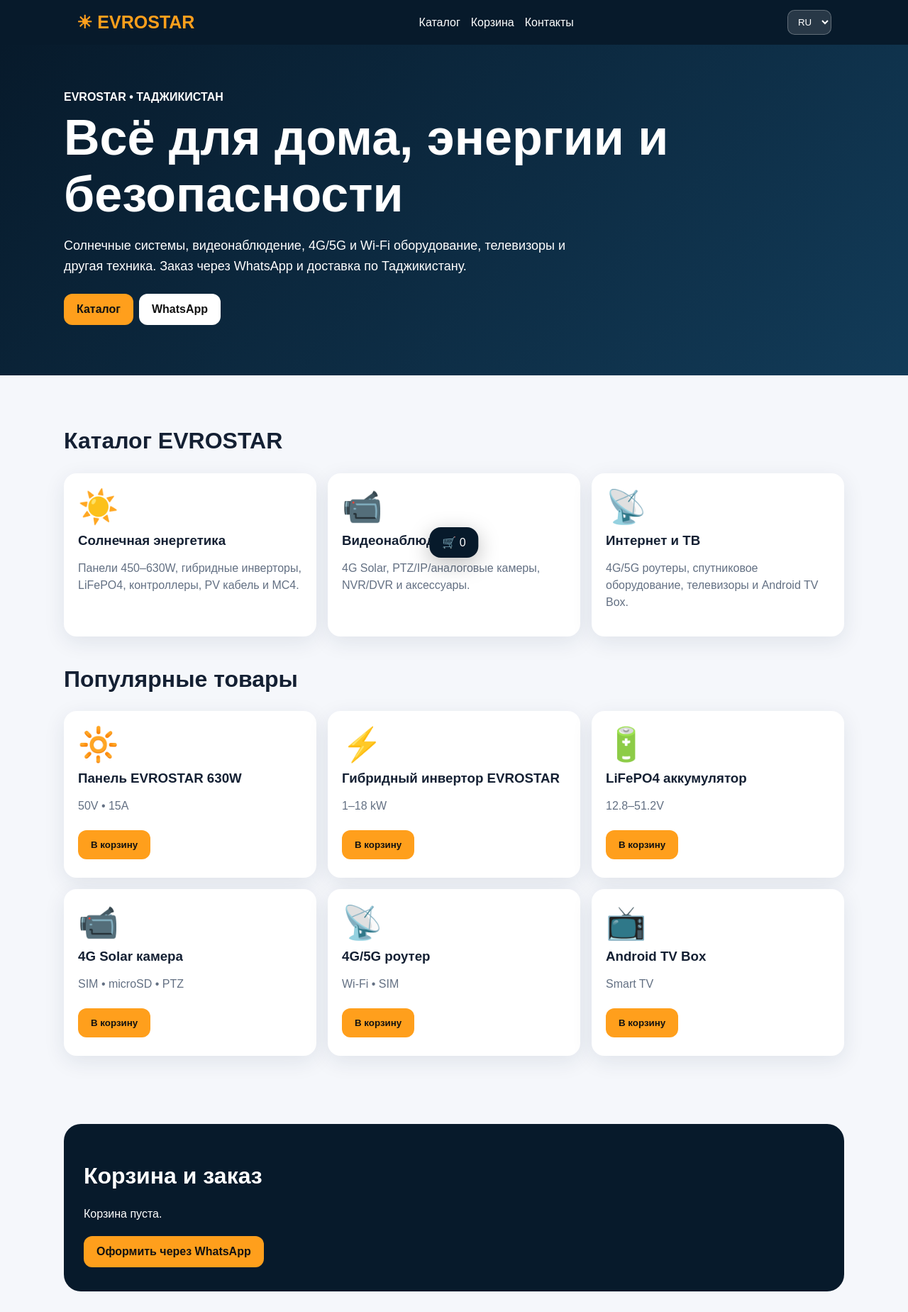
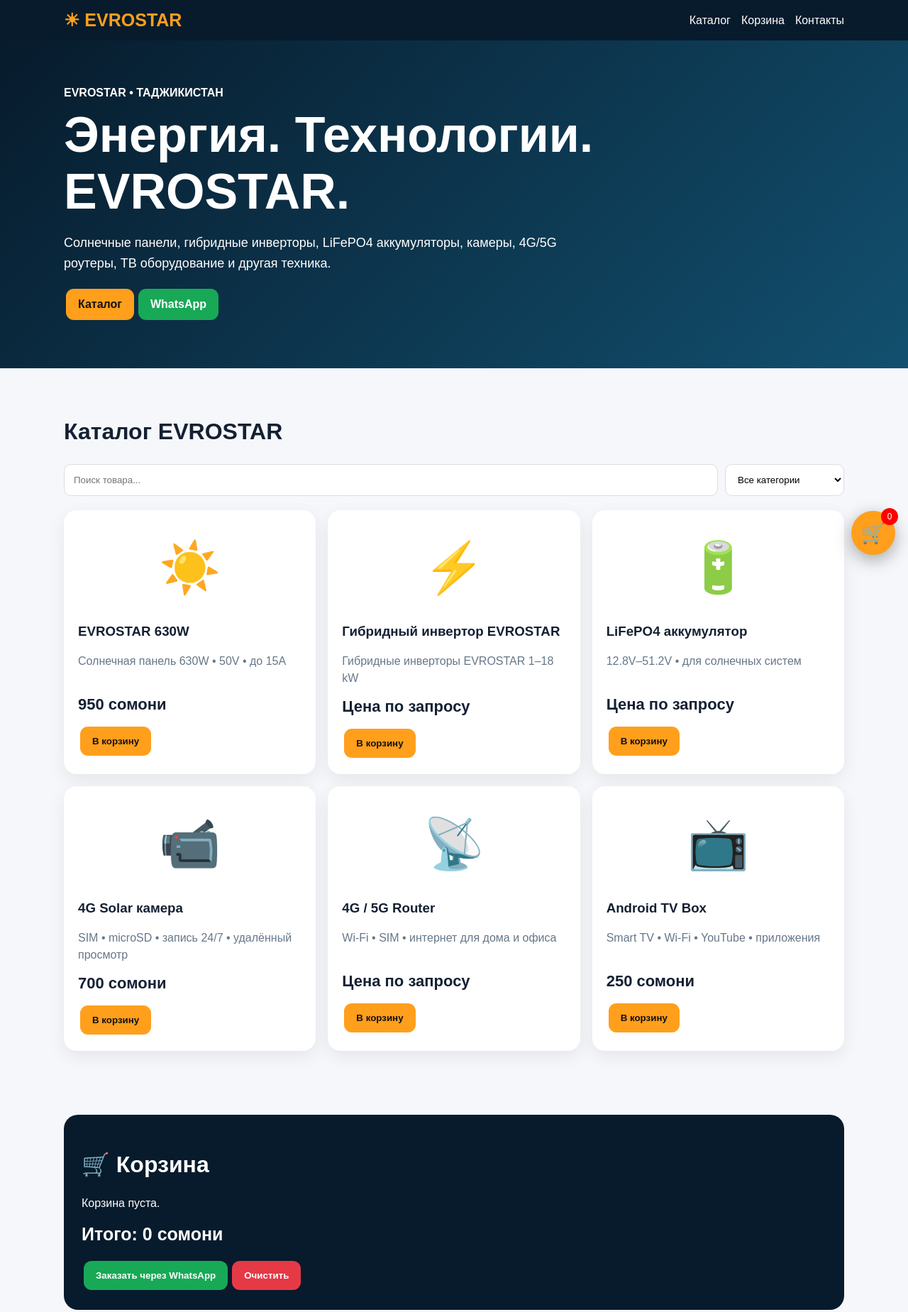
Before and after one commit to saidolimov280-afk/EVROSTAR.TJ, a plain HTML site: page index.html in a window 1280 px wide. Shown: the top 1849 px of the page at 71% size. Drawn offline with Linux system fonts and the light colour scheme.

Commit message:
Add files via upload

```diff
--- a/index.html
+++ b/index.html
@@ -1,42 +1,94 @@
-<!doctype html>
+<!DOCTYPE html>
 <html lang="ru">
 <head>
-<meta charset="utf-8"><meta name="viewport" content="width=device-width,initial-scale=1">
-<title>EVROSTAR — магазин в Таджикистане</title>
-<meta name="description" content="EVROSTAR — солнечные системы, камеры, роутеры, ТВ и энерготехника. Хисор, Таджикистан.">
+<meta charset="UTF-8">
+<meta name="viewport" content="width=device-width,initial-scale=1">
+<meta name="theme-color" content="#071b2c">
+<title>EVROSTAR | Таджикистан</title>
+<meta name="description" content="EVROSTAR — солнечные панели, гибридные инверторы, LiFePO4 аккумуляторы, камеры, роутеры и электроника в Таджикистане.">
 <style>
-*{box-sizing:border-box}html{scroll-behavior:smooth}body{margin:0;font-family:Arial,sans-serif;background:#f5f7fb;color:#142033}
-header{background:#071a2b;color:#fff;position:sticky;top:0;z-index:5}.nav{max-width:1100px;margin:auto;padding:14px 18px;display:flex;align-items:center;justify-content:space-between}.logo{font-size:25px;font-weight:900;color:#ff9f1c}.nav a{color:#fff;text-decoration:none;margin-left:15px}
-.hero{background:linear-gradient(135deg,#071a2b,#123b58);color:#fff;padding:65px 18px}.wrap{max-width:1100px;margin:auto}.hero h1{font-size:clamp(38px,7vw,70px);margin:8px 0 15px}.hero p{max-width:760px;line-height:1.6;font-size:18px}
-.btn{display:inline-block;background:#ff9f1c;color:#111!important;padding:13px 18px;border-radius:12px;text-decoration:none;font-weight:800;margin:6px 8px 6px 0;border:0;cursor:pointer}.btn.alt{background:#fff}
-.section{padding:48px 18px}.section h2{font-size:32px}.grid{display:grid;grid-template-columns:repeat(3,1fr);gap:16px}.card{background:#fff;border-radius:18px;padding:20px;box-shadow:0 8px 30px #172b4d18}.icon{font-size:46px}.card h3{margin:10px 0}.muted{color:#637083;line-height:1.5}
-.contact{background:#071a2b;color:#fff;border-radius:24px;padding:28px}.cartbar{position:fixed;bottom:14px;left:50%;transform:translateX(-50%);background:#071a2b;color:#fff;border-radius:16px;padding:12px 18px;box-shadow:0 8px 30px #0004;z-index:10}
-select{background:#fff2;border:1px solid #fff4;color:#fff;padding:8px 10px;border-radius:10px}select option{color:#111}footer{text-align:center;padding:30px;color:#637083}
-@media(max-width:720px){.grid{grid-template-columns:1fr}.links{display:none}.hero{padding-top:42px}}
-</style></head>
+*{box-sizing:border-box}html{scroll-behavior:smooth}
+body{margin:0;font-family:Arial,sans-serif;background:#f5f7fa;color:#142033}
+header{position:sticky;top:0;z-index:100;background:#071b2c;color:#fff;padding:14px 18px}
+.nav,.wrap{max-width:1100px;margin:auto}.nav{display:flex;justify-content:space-between;align-items:center}
+.logo{font-size:25px;font-weight:900;color:#ff9f1c}.nav a{color:#fff;text-decoration:none;margin-left:15px}
+.hero{background:linear-gradient(135deg,#071b2c,#12506f);color:#fff;padding:65px 18px}
+.hero h1{font-size:clamp(40px,8vw,70px);margin:10px 0}.hero p{font-size:18px;line-height:1.6;max-width:750px}
+.btn{border:0;background:#ff9f1c;padding:13px 17px;border-radius:11px;font-weight:bold;cursor:pointer;text-decoration:none;color:#111;display:inline-block;margin:3px}
+.btn.green{background:#18a957;color:#fff}.btn.red{background:#e63946;color:#fff}.section{padding:45px 18px}h2{font-size:32px}
+.tools{display:flex;gap:10px;margin-bottom:20px;flex-wrap:wrap}.tools input,.tools select{padding:13px;border:1px solid #ddd;border-radius:10px;background:#fff}.tools input{flex:1;min-width:200px}
+.products{display:grid;grid-template-columns:repeat(3,1fr);gap:17px}.card{background:#fff;border-radius:18px;padding:20px;box-shadow:0 8px 25px #00000012}
+.icon{text-align:center;font-size:70px;padding:20px}.desc{color:#667789;line-height:1.5;min-height:45px}.price{font-size:22px;font-weight:900;margin:15px 0}
+.cart{background:#071b2c;color:#fff;padding:25px;border-radius:20px}.cartrow{display:flex;justify-content:space-between;align-items:center;gap:10px;padding:15px 0;border-bottom:1px solid #ffffff25}
+.controls{display:flex;align-items:center;gap:8px}.small{width:38px;height:38px;border:0;border-radius:8px;font-size:20px;cursor:pointer}.total{font-size:25px;font-weight:900;margin:20px 0}
+.contact{background:#fff;border-radius:18px;padding:22px;box-shadow:0 8px 25px #00000012}.floatcart{position:fixed;right:18px;bottom:18px;width:62px;height:62px;border-radius:50%;background:#ff9f1c;display:flex;align-items:center;justify-content:center;font-size:28px;text-decoration:none;color:#111;box-shadow:0 7px 25px #0005;z-index:200}
+#badge{position:absolute;top:-4px;right:-4px;background:red;color:#fff;width:24px;height:24px;border-radius:50%;font-size:12px;display:flex;align-items:center;justify-content:center}
+.notice{display:none;background:#18a957;color:#fff;padding:12px 15px;border-radius:10px;margin-bottom:15px;font-weight:bold}.notice.show{display:block}
+footer{text-align:center;background:#04131f;color:#aaa;padding:30px}
+@media(max-width:750px){.products{grid-template-columns:1fr}.nav a{display:none}}
+</style>
+</head>
 <body>
-<header><div class="nav"><div class="logo">☀ EVROSTAR</div><div class="links"><a href="#catalog">Каталог</a><a href="#order">Корзина</a><a href="#contact">Контакты</a></div><select id="lang"><option value="ru">RU</option><option value="tj">TJ</option></select></div></header>
-<section class="hero"><div class="wrap"><b>EVROSTAR • ТАДЖИКИСТАН</b>
-<h1 data-ru="Всё для дома, энергии и безопасности" data-tj="Ҳама чиз барои хона, энергия ва амният">Всё для дома, энергии и безопасности</h1>
-<p data-ru="Солнечные системы, видеонаблюдение, 4G/5G и Wi‑Fi оборудование, телевизоры и другая техника. Заказ через WhatsApp и доставка по Таджикистану." data-tj="Системаҳои офтобӣ, камераҳои назоратӣ, таҷҳизоти 4G/5G ва Wi‑Fi, телевизор ва техникаи дигар. Фармоиш тавассути WhatsApp ва расонидан дар Тоҷикистон.">Солнечные системы, видеонаблюдение, 4G/5G и Wi‑Fi оборудование, телевизоры и другая техника. Заказ через WhatsApp и доставка по Таджикистану.</p>
-<a class="btn" href="#catalog">Каталог</a><a class="btn alt" href="https://wa.me/992405555530">WhatsApp</a></div></section>
-
-<section class="section" id="catalog"><div class="wrap"><h2 data-ru="Каталог EVROSTAR" data-tj="Каталоги EVROSTAR">Каталог EVROSTAR</h2>
-<div class="grid">
-<div class="card"><div class="icon">☀️</div><h3>Солнечная энергетика</h3><p class="muted">Панели 450–630W, гибридные инверторы, LiFePO4, контроллеры, PV кабель и MC4.</p></div>
-<div class="card"><div class="icon">📹</div><h3>Видеонаблюдение</h3><p class="muted">4G Solar, PTZ/IP/аналоговые камеры, NVR/DVR и аксессуары.</p></div>
-<div class="card"><div class="icon">📡</div><h3>Интернет и ТВ</h3><p class="muted">4G/5G роутеры, спутниковое оборудование, телевизоры и Android TV Box.</p></div>
-</div>
-<h2 style="margin-top:42px">Популярные товары</h2><div class="grid" id="products"></div></div></section>
-
-<section class="section" id="order"><div class="wrap contact"><h2 data-ru="Корзина и заказ" data-tj="Сабад ва фармоиш">Корзина и заказ</h2><p id="cartText">Корзина пуста.</p><a class="btn" id="sendOrder" href="https://wa.me/992405555530">Оформить через WhatsApp</a></div></section>
-
-<section class="section" id="contact"><div class="wrap"><h2>EVROSTAR</h2><div class="card"><h3>Контакты</h3><p>📍 г. Хисор, Большой базар Хисора</p><p>📱 WhatsApp: +992 405 555 530</p><p>📸 Instagram: @evrostar001</p><p class="muted">Продажа и доставка по Таджикистану.</p></div></div></section>
-<div class="cartbar">🛒 <span id="count">0</span></div><footer>© 2026 EVROSTAR • Таджикистан</footer>
+<header><div class="nav"><div class="logo">☀ EVROSTAR</div><div><a href="#catalog">Каталог</a><a href="#cart">Корзина</a><a href="#contact">Контакты</a></div></div></header>
+<section class="hero"><div class="wrap"><b>EVROSTAR • ТАДЖИКИСТАН</b><h1>Энергия. Технологии. EVROSTAR.</h1><p>Солнечные панели, гибридные инверторы, LiFePO4 аккумуляторы, камеры, 4G/5G роутеры, ТВ оборудование и другая техника.</p><a href="#catalog" class="btn">Каталог</a><a href="https://wa.me/992405555530" target="_blank" class="btn green">WhatsApp</a></div></section>
+<section class="section" id="catalog"><div class="wrap"><h2>Каталог EVROSTAR</h2><div class="tools"><input id="search" type="search" placeholder="Поиск товара..."><select id="category"><option value="all">Все категории</option><option value="solar">Солнечная энергия</option><option value="battery">Аккумуляторы</option><option value="camera">Камеры</option><option value="internet">Интернет</option><option value="tv">ТВ</option></select></div><div class="products" id="products"></div></div></section>
+<section class="section" id="cart"><div class="wrap"><div class="cart"><h2>🛒 Корзина</h2><div id="cartNotice" class="notice">✓ Товар добавлен в корзину</div><div id="cartList"></div><div class="total">Итого: <span id="total">0</span> сомони</div><button id="orderButton" type="button" class="btn green">Заказать через WhatsApp</button><button id="clearButton" type="button" class="btn red">Очистить</button></div></div></section>
+<section class="section" id="contact"><div class="wrap"><h2>Контакты</h2><div class="contact"><h3>EVROSTAR</h3><p>📍 г. Хисор, Большой базар Хисора</p><p>📱 +992 405 555 530</p><p>📸 Instagram: @evrostar001</p><p>🚚 Доставка по Таджикистану</p><a href="https://wa.me/992405555530" target="_blank" class="btn green">Написать в WhatsApp</a></div></div></section>
+<footer>© 2026 EVROSTAR • Таджикистан</footer>
+<a href="#cart" class="floatcart" aria-label="Корзина">🛒<span id="badge">0</span></a>
 <script>
-const items=[['Панель EVROSTAR 630W','50V • 15A','🔆'],['Гибридный инвертор EVROSTAR','1–18 kW','⚡'],['LiFePO4 аккумулятор','12.8–51.2V','🔋'],['4G Solar камера','SIM • microSD • PTZ','📹'],['4G/5G роутер','Wi‑Fi • SIM','📡'],['Android TV Box','Smart TV','📺']];
+const products=[
+{id:1,name:"EVROSTAR 630W",price:950,category:"solar",icon:"☀️",desc:"Солнечная панель 630W • 50V • до 15A"},
+{id:2,name:"Гибридный инвертор EVROSTAR",price:0,category:"solar",icon:"⚡",desc:"Гибридные инверторы EVROSTAR 1–18 kW"},
+{id:3,name:"LiFePO4 аккумулятор",price:0,category:"battery",icon:"🔋",desc:"12.8V–51.2V • для солнечных систем"},
+{id:4,name:"4G Solar камера",price:700,category:"camera",icon:"📹",desc:"SIM • microSD • запись 24/7 • удалённый просмотр"},
+{id:5,name:"4G / 5G Router",price:0,category:"internet",icon:"📡",desc:"Wi-Fi • SIM • интернет для дома и офиса"},
+{id:6,name:"Android TV Box",price:250,category:"tv",icon:"📺",desc:"Smart TV • Wi-Fi • YouTube • приложения"}
+];
 let cart=[];
-function render(){document.getElementById('products').innerHTML=items.map((x,i)=>`<div class="card"><div class="icon">${x[2]}</div><h3>${x[0]}</h3><p class="muted">${x[1]}</p><button class="btn" onclick="add(${i})">В корзину</button></div>`).join('')}
-function add(i){cart.push(items[i][0]);document.getElementById('count').textContent=cart.length;document.getElementById('cartText').textContent=cart.join(' • ');document.getElementById('sendOrder').href='https://wa.me/992405555530?text='+encodeURIComponent('Здравствуйте, EVROSTAR! Хочу заказать: '+cart.join(', '))}
-document.getElementById('lang').onchange=e=>document.querySelectorAll('[data-ru]').forEach(x=>x.textContent=x.dataset[e.target.value]);render();
-</script></body></html>
+const $=id=>document.getElementById(id);
+function priceText(n){return n? n.toLocaleString("ru-RU")+" сомони":"Цена по запросу"}
+function drawProducts(){
+ const q=$("search").value.trim().toLowerCase(), cat=$("category").value;
+ $("products").innerHTML="";
+ const filtered=products.filter(p=>(cat==="all"||p.category===cat)&&(p.name.toLowerCase().includes(q)||p.desc.toLowerCase().includes(q)));
+ if(!filtered.length){$("products").innerHTML='<div class="card">Товар не найден</div>';return}
+ filtered.forEach(p=>{
+  const card=document.createElement("div"); card.className="card";
+  card.innerHTML=`<div class="icon">${p.icon}</div><h3></h3><div class="desc"></div><div class="price"></div>`;
+  card.querySelector("h3").textContent=p.name; card.querySelector(".desc").textContent=p.desc; card.querySelector(".price").textContent=priceText(p.price);
+  const b=document.createElement("button"); b.type="button"; b.className="btn"; b.textContent="В корзину"; b.addEventListener("click",()=>addToCart(p.id)); card.appendChild(b); $("products").appendChild(card);
+ });
+}
+function addToCart(id){
+ const p=products.find(x=>x.id===id); if(!p)return;
+ const x=cart.find(x=>x.id===id); if(x)x.qty++; else cart.push({id:p.id,name:p.name,price:p.price,qty:1});
+ drawCart(); $("cartNotice").classList.add("show"); setTimeout(()=>$("cartNotice").classList.remove("show"),1200); $("cart").scrollIntoView({behavior:"smooth"});
+}
+function drawCart(){
+ const list=$("cartList"); list.innerHTML=""; let count=0,total=0;
+ if(!cart.length) list.innerHTML="<p>Корзина пуста.</p>";
+ cart.forEach(item=>{
+  count+=item.qty; total+=item.price*item.qty;
+  const row=document.createElement("div"); row.className="cartrow";
+  const info=document.createElement("div"); const name=document.createElement("b"); name.textContent=item.name; const pr=document.createElement("small"); pr.textContent=priceText(item.price); info.append(name,document.createElement("br"),pr);
+  const controls=document.createElement("div"); controls.className="controls";
+  const minus=document.createElement("button"); minus.className="small"; minus.textContent="−"; minus.onclick=()=>changeQty(item.id,-1);
+  const qty=document.createElement("b"); qty.textContent=item.qty;
+  const plus=document.createElement("button"); plus.className="small"; plus.textContent="+"; plus.onclick=()=>changeQty(item.id,1);
+  controls.append(minus,qty,plus); row.append(info,controls); list.appendChild(row);
+ });
+ $("badge").textContent=count; $("total").textContent=total.toLocaleString("ru-RU");
+}
+function changeQty(id,n){const x=cart.find(x=>x.id===id);if(!x)return;x.qty+=n;if(x.qty<=0)cart=cart.filter(x=>x.id!==id);drawCart()}
+function clearCart(){cart=[];drawCart()}
+function sendOrder(){
+ if(!cart.length){alert("Сначала добавьте товар в корзину.");return}
+ let text="Здравствуйте, EVROSTAR!\nХочу заказать:\n\n",total=0;
+ cart.forEach((x,i)=>{text+=`${i+1}. ${x.name} — ${x.qty} шт.`;if(x.price){text+=` × ${x.price} сомони`;total+=x.price*x.qty}text+="\n"});
+ if(total)text+=`\nИтого: ${total} сомони`; window.location.href="https://wa.me/992405555530?text="+encodeURIComponent(text);
+}
+document.addEventListener("DOMContentLoaded",()=>{$("search").addEventListener("input",drawProducts);$("category").addEventListener("change",drawProducts);$("clearButton").addEventListener("click",clearCart);$("orderButton").addEventListener("click",sendOrder);drawProducts();drawCart()});
+</script>
+</body>
+</html>
```
